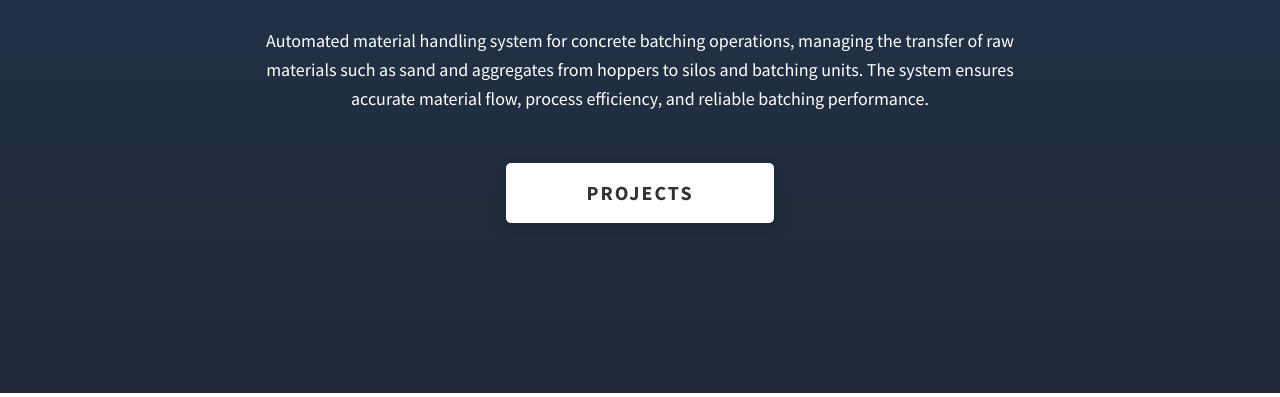
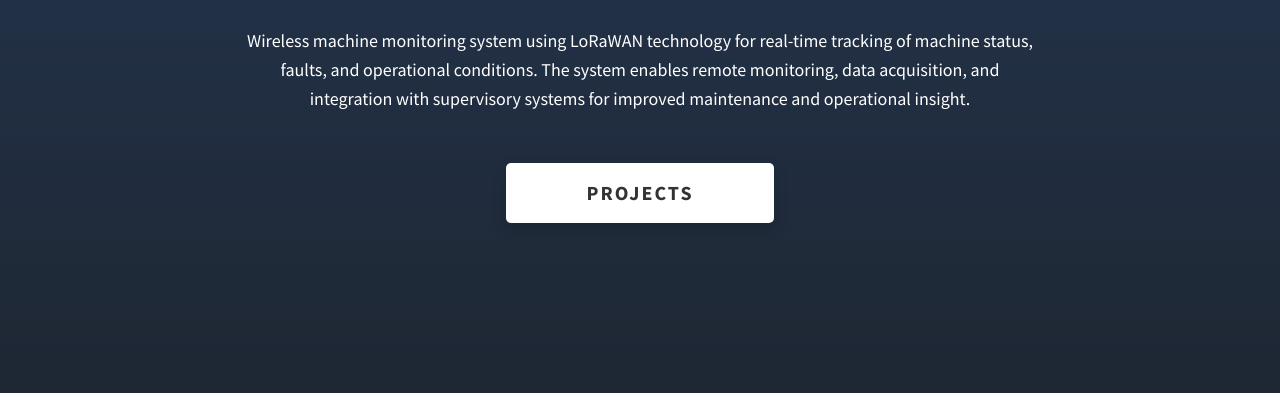
Before and after one commit to rickylinn/rickylinn.github.io, a plain HTML site: page project-4.html in a window 1280 px wide. Shown: the part 403-800 px from the top of the page. Drawn offline with Linux system fonts and the light colour scheme.

```diff
--- a/project-4.html
+++ b/project-4.html
@@ -39,7 +39,7 @@
       <h1 class="heading-primary">UMC - MACHINE MONITORING SYSTEM (LORAWAN)</h1>
       <div class="project-cs-hero__info">
         <p class="text-primary">
-            Automated material handling system for concrete batching operations, managing the transfer of raw materials such as sand and aggregates from hoppers to silos and batching units. The system ensures accurate material flow, process efficiency, and reliable batching performance.
+		      Wireless machine monitoring system using LoRaWAN technology for real-time tracking of machine status, faults, and operational conditions. The system enables remote monitoring, data acquisition, and integration with supervisory systems for improved maintenance and operational insight.
         </p>
       </div>
       <div class="project-cs-hero__cta">
```
